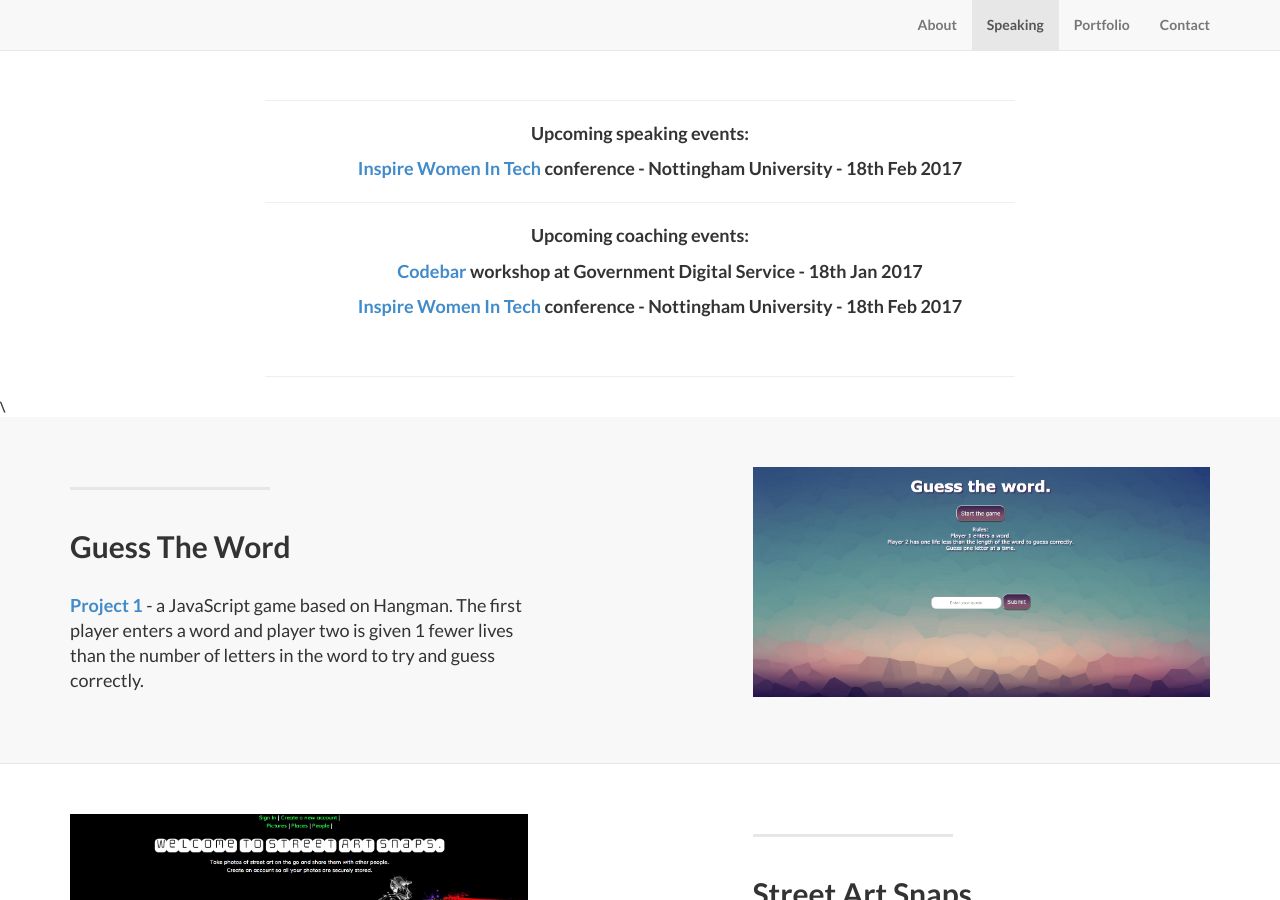
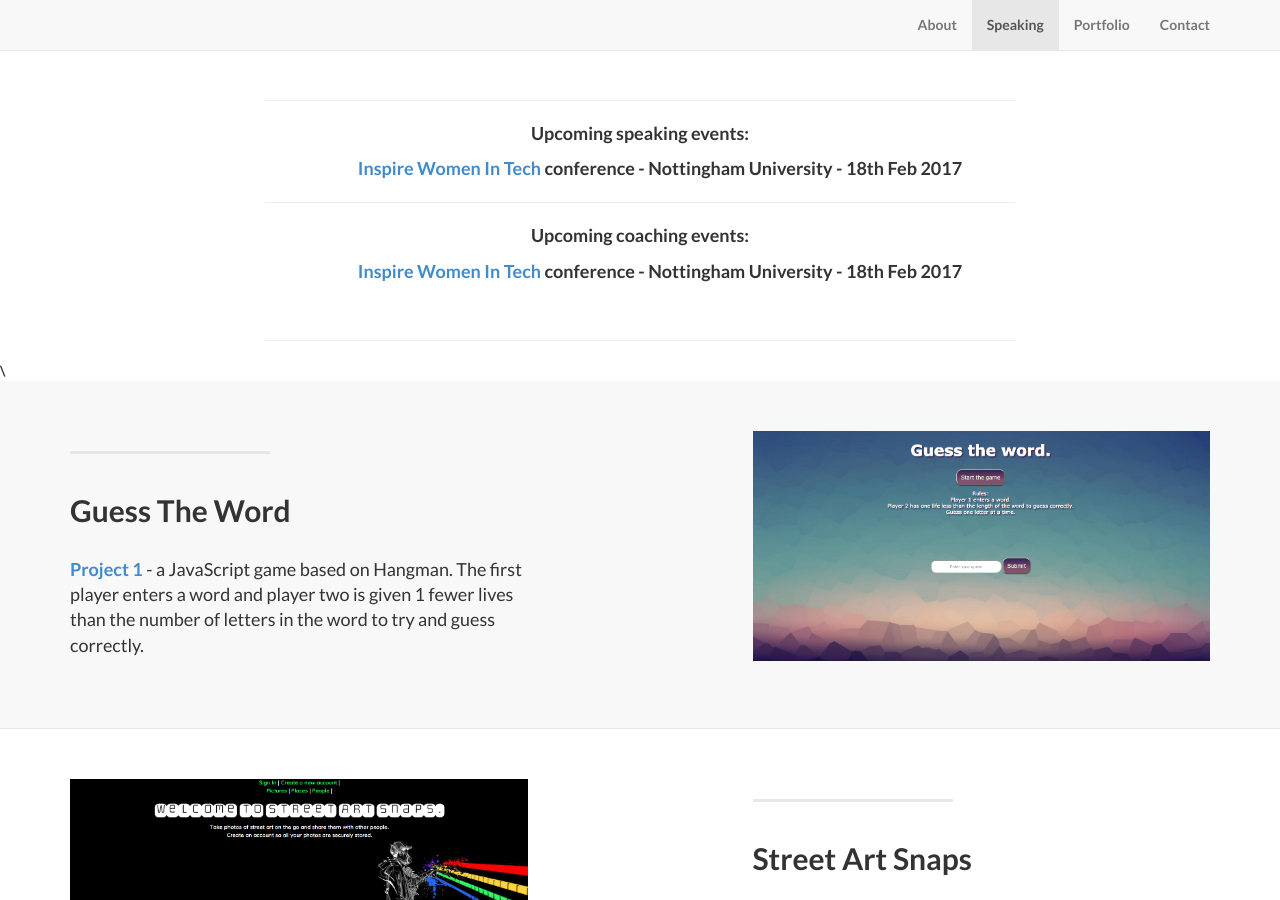
Before and after one commit to CharlieAllen/CharlieAllen.github.io, a Jekyll site: the page built from index.html, in a window 1280 px wide and 900 px high, scrolled down 1646 px. Built offline with Jekyll 4.4.1, drawn with Linux system fonts in a browser that asks for light colours.

Commit message:
speaking/coaching updated

```diff
--- a/_includes/speaking.html
+++ b/_includes/speaking.html
@@ -15,9 +15,6 @@
 
               <p>Upcoming coaching events:</p>
               <ul>
-                <li><a href="https://codebar.io/workshops/435">Codebar</a> workshop at Government Digital Service - 18th Jan 2017</li>
-              </ul>
-              <ul>
                 <li><a href="http://2017.inspirewit.com/">Inspire Women In Tech</a> conference - Nottingham University - 18th Feb 2017</li>
               </ul>
               <br><hr>
```
